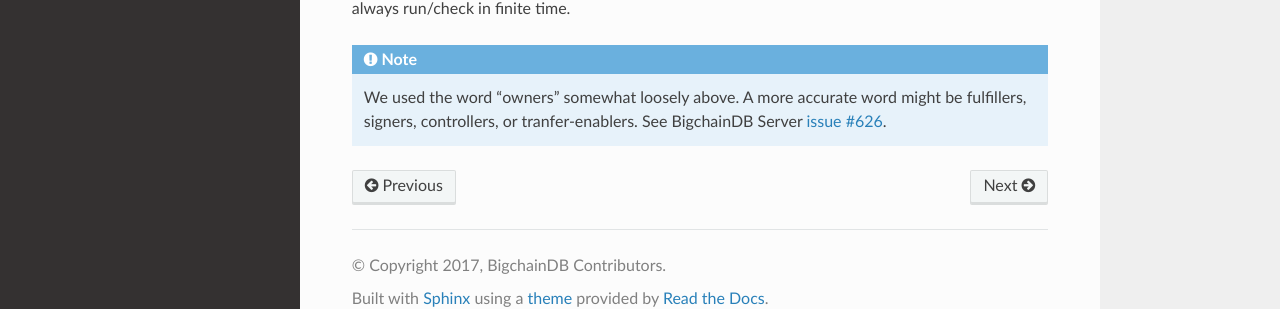
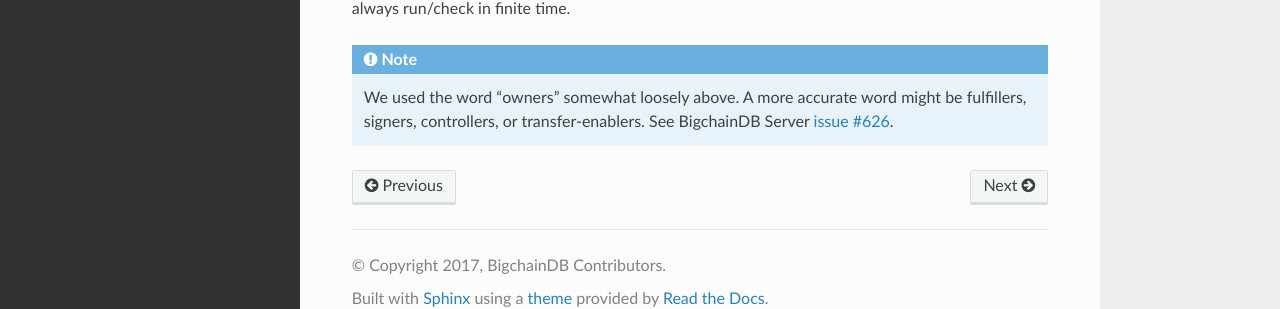
Before and after one commit to thematerials-network/bigchaindb-node, a Sphinx documentation site: the page built from bigchaindb/docs/root/source/smart-contracts.rst, in a window 1280 px wide. Shown: the part 547-856 px from the top of the page. Built offline with Sphinx 7.4.7 and the Read the Docs theme 2.0.0, drawn with Linux system fonts in a browser that asks for light colours.

Commit message:
'tranfer-enablers' --> 'transfer-enablers' (× 3)

```diff
--- a/bigchaindb/docs/root/source/assets.rst
+++ b/bigchaindb/docs/root/source/assets.rst
@@ -21,4 +21,4 @@ We’re actively exploring ways that BigchainDB can be used with other blockchai
 
 .. note::
 
-   We used the word "owners" somewhat loosely above. A more accurate word might be fulfillers, signers, controllers, or tranfer-enablers. See BigchainDB Server `issue #626 <https://github.com/bigchaindb/bigchaindb/issues/626>`_.
+   We used the word "owners" somewhat loosely above. A more accurate word might be fulfillers, signers, controllers, or transfer-enablers. See BigchainDB Server `issue #626 <https://github.com/bigchaindb/bigchaindb/issues/626>`_.
--- a/bigchaindb/docs/root/source/smart-contracts.rst
+++ b/bigchaindb/docs/root/source/smart-contracts.rst
@@ -15,4 +15,4 @@ Crypto-conditions can be quite complex if-this-then-that type conditions, where
 
 .. note::
 
-   We used the word "owners" somewhat loosely above. A more accurate word might be fulfillers, signers, controllers, or tranfer-enablers. See BigchainDB Server `issue #626 <https://github.com/bigchaindb/bigchaindb/issues/626>`_.
+   We used the word "owners" somewhat loosely above. A more accurate word might be fulfillers, signers, controllers, or transfer-enablers. See BigchainDB Server `issue #626 <https://github.com/bigchaindb/bigchaindb/issues/626>`_.
```
Also changed, not shown: bigchaindb/docs/root/source/transaction-concepts.md (+1 -1 lines).
